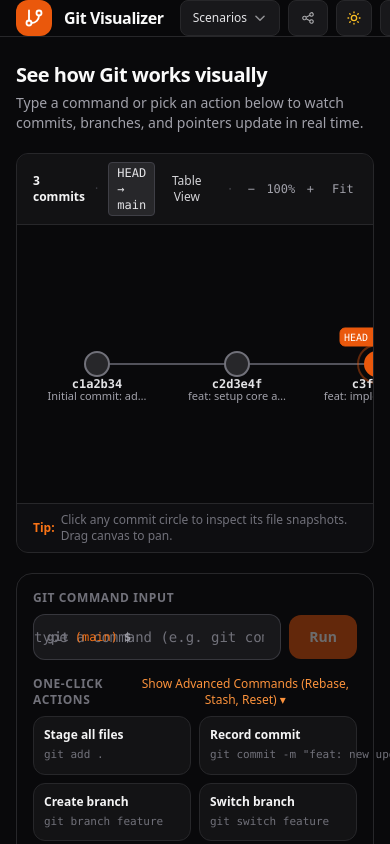
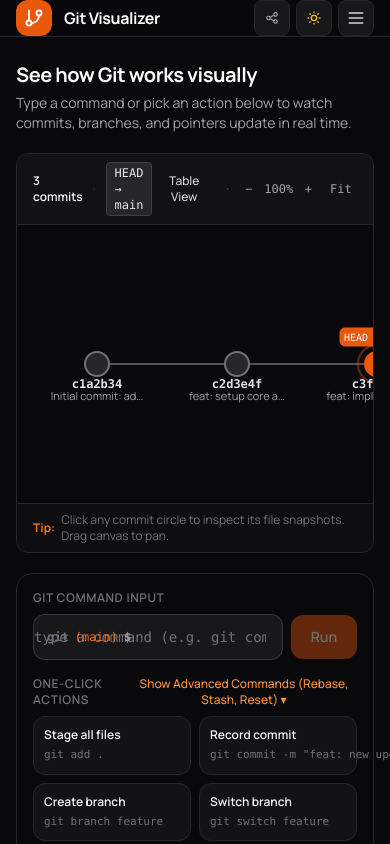
Before and after one commit to Dszae/git-visualizer, a React (Vite) app: page / in a window 390 px wide. Shown: the top 844 px of the page. Built offline with nearby package versions, Linux system fonts and the light colour scheme.

Commit message:
style: set Manrope as primary font and enhance mobile drawer

```diff
--- a/index.html
+++ b/index.html
@@ -28,6 +28,11 @@
 
     <link rel="icon" type="image/svg+xml" href="/git-logo.svg" />
     <meta name="theme-color" content="#090d16" />
+
+    <!-- Google Font: Manrope -->
+    <link rel="preconnect" href="https://fonts.googleapis.com" />
+    <link rel="preconnect" href="https://fonts.gstatic.com" crossorigin />
+    <link href="https://fonts.googleapis.com/css2?family=Manrope:wght@300;400;500;600;700;800&display=swap" rel="stylesheet" />
 
     <script type="application/ld+json">
       {
--- a/src/components/nav/Navbar.jsx
+++ b/src/components/nav/Navbar.jsx
@@ -99,9 +99,9 @@ export default function Navbar({
         </nav>
 
         {/* Right Toolbar Actions */}
-        <div className="flex items-center gap-2">
-          {/* Preset Scenarios Dropdown */}
-          <div className="relative" ref={dropdownRef}>
+        <div className="flex items-center gap-1.5 sm:gap-2">
+          {/* Preset Scenarios Dropdown (Desktop & Tablets) */}
+          <div className="relative hidden sm:block" ref={dropdownRef}>
             <button
               type="button"
               id="scenarios-menu-button"
@@ -136,13 +136,13 @@ export default function Navbar({
             )}
           </div>
 
-          {/* Reset Sandbox Button */}
+          {/* Reset Sandbox Button (Desktop & Tablets) */}
           {onResetSession && (
             <button
               onClick={onResetSession}
               aria-label="Reset simulation to default state"
               title="Reset repository to default state"
-              className="h-9 sm:h-10 px-3 rounded-lg text-xs sm:text-sm font-medium border border-zinc-200 dark:border-zinc-800 bg-white dark:bg-zinc-900 hover:bg-zinc-50 dark:hover:bg-zinc-850 text-zinc-700 dark:text-zinc-200 transition-colors hidden sm:inline-flex items-center gap-1 shadow-2xs"
+              className="h-9 sm:h-10 px-3 rounded-lg text-xs sm:text-sm font-medium border border-zinc-200 dark:border-zinc-800 bg-white dark:bg-zinc-900 hover:bg-zinc-50 dark:hover:bg-zinc-850 text-zinc-700 dark:text-zinc-200 transition-colors hidden md:inline-flex items-center gap-1 shadow-2xs"
             >
               <span>↺</span> Reset
             </button>
@@ -152,7 +152,7 @@ export default function Navbar({
           <button
             onClick={handleShare}
             aria-label="Share current scenario URL"
-            className="h-9 sm:h-10 px-3 sm:px-3.5 rounded-lg text-xs sm:text-sm font-medium border border-zinc-200 dark:border-zinc-800 bg-white dark:bg-zinc-900 hover:bg-zinc-50 dark:hover:bg-zinc-850 text-zinc-700 dark:text-zinc-200 transition-colors flex items-center gap-1.5 shadow-2xs"
+            className="h-9 sm:h-10 px-2.5 sm:px-3.5 rounded-lg text-xs sm:text-sm font-medium border border-zinc-200 dark:border-zinc-800 bg-white dark:bg-zinc-900 hover:bg-zinc-50 dark:hover:bg-zinc-850 text-zinc-700 dark:text-zinc-200 transition-colors flex items-center justify-center gap-1.5 shadow-2xs"
           >
             <svg aria-hidden="true" className="w-3.5 h-3.5 opacity-70" fill="none" stroke="currentColor" viewBox="0 0 24 24">
               <path strokeLinecap="round" strokeLinejoin="round" strokeWidth="2" d="M8.684 13.342C8.886 12.938 9 12.482 9 12c0-.482-.114-.938-.316-1.342m0 2.684a3 3 0 110-2.684m0 2.684l6.632 3.316m-6.632-6l6.632-3.316m0 0a3 3 0 105.367-2.684 3 3 0 00-5.367 2.684zm0 9.316a3 3 0 105.368 2.684 3 3 0 00-5.368-2.684z" />
@@ -191,7 +191,7 @@ export default function Navbar({
             className="lg:hidden h-9 w-9 sm:h-10 sm:w-10 rounded-lg border border-zinc-200 dark:border-zinc-800 bg-white dark:bg-zinc-900 text-zinc-700 dark:text-zinc-300 flex items-center justify-center"
           >
             <svg aria-hidden="true" className="w-5 h-5" fill="none" stroke="currentColor" viewBox="0 0 24 24">
-              <path strokeLinecap="round" strokeLinejoin="round" strokeWidth="2" d="M4 6h16M4 12h16M4 18h16" />
+              <path strokeLinecap="round" strokeLinejoin="round" strokeWidth="2" d={mobileMenuOpen ? "M6 18L18 6M6 6l12 12" : "M4 6h16M4 12h16M4 18h16"} />
             </svg>
             <span className="sr-only">Toggle navigation menu</span>
           </button>
@@ -200,14 +200,19 @@ export default function Navbar({
 
       {/* Share Toast Notification */}
       {shareSuccess && (
-        <div className="fixed top-22 right-6 px-4 py-2.5 rounded-lg bg-zinc-900 dark:bg-zinc-100 text-white dark:text-zinc-900 font-sans text-xs font-semibold shadow-lg z-50 flex items-center gap-2 animate-[fadeIn_0.15s_ease-out]">
+        <div className="fixed top-20 right-4 sm:right-6 px-4 py-2.5 rounded-lg bg-zinc-900 dark:bg-zinc-100 text-white dark:text-zinc-900 font-sans text-xs font-semibold shadow-lg z-50 flex items-center gap-2 animate-[fadeIn_0.15s_ease-out]">
           <span className="text-emerald-500 font-bold">✓</span> Link copied to clipboard
         </div>
       )}
 
       {/* Mobile Drawer */}
       {mobileMenuOpen && (
-        <div id="mobile-nav-drawer" className="lg:hidden border-t border-zinc-200 dark:border-zinc-800 bg-white dark:bg-zinc-950 p-4 space-y-2 text-sm">
+        <div id="mobile-nav-drawer" className="lg:hidden border-t border-zinc-200 dark:border-zinc-800 bg-white dark:bg-zinc-950 p-4 space-y-3 text-sm max-h-[calc(100vh-5rem)] overflow-y-auto">
+          {/* Main Navigation Tabs */}
+          <div className="space-y-1">
+            <span className="text-[11px] font-semibold text-zinc-400 dark:text-zinc-500 uppercase tracking-wider px-3 block mb-1">
+              Navigation
+            </span>
             {tabs.map(t => (
               <button
                 key={t.id}
@@ -215,7 +220,7 @@ export default function Navbar({
                   onSelectTab(t.id);
                   setMobileMenuOpen(false);
                 }}
-              className={`w-full text-left px-3.5 py-2.5 rounded-lg font-medium transition-colors ${
+                className={`w-full text-left px-3.5 py-3 rounded-lg font-medium transition-colors min-h-[44px] flex items-center ${
                   activeTab === t.id
                     ? 'bg-zinc-100 dark:bg-zinc-800 text-zinc-950 dark:text-white font-semibold'
                     : 'text-zinc-700 dark:text-zinc-300 hover:bg-zinc-50 dark:hover:bg-zinc-900'
@@ -224,19 +229,53 @@ export default function Navbar({
                 {t.label}
               </button>
             ))}
+          </div>
+
+          {/* Mobile Preset Scenarios List */}
+          <div className="pt-2 border-t border-zinc-200 dark:border-zinc-850 space-y-1.5">
+            <span className="text-[11px] font-semibold text-zinc-400 dark:text-zinc-500 uppercase tracking-wider px-3 block mb-1">
+              Load Preset Scenario
+            </span>
+            <div className="grid grid-cols-1 gap-1.5">
+              {PRESET_SCENARIOS.map(s => (
+                <button
+                  key={s.id}
+                  onClick={() => {
+                    handleSelectScenario(s);
+                    setMobileMenuOpen(false);
+                  }}
+                  className="w-full text-left p-2.5 rounded-lg border border-zinc-200/80 dark:border-zinc-850 hover:bg-zinc-100 dark:hover:bg-zinc-900 transition-colors"
+                >
+                  <p className="font-semibold text-xs text-zinc-900 dark:text-zinc-100">{s.title}</p>
+                  <p className="text-[11px] text-zinc-500 dark:text-zinc-400 truncate mt-0.5">{s.description}</p>
+                </button>
+              ))}
+            </div>
+          </div>
+
+          {/* Quick Actions (Reset & Share) */}
+          <div className="pt-2 border-t border-zinc-200 dark:border-zinc-850 space-y-1">
             {onResetSession && (
-            <div className="pt-2 border-t border-zinc-200 dark:border-zinc-800">
               <button
                 onClick={() => {
                   onResetSession();
                   setMobileMenuOpen(false);
                 }}
-                className="w-full text-left px-3.5 py-2.5 rounded-lg text-sm text-zinc-700 dark:text-zinc-300 hover:bg-zinc-50 dark:hover:bg-zinc-900 font-medium"
+                className="w-full text-left px-3.5 py-2.5 rounded-lg text-sm text-zinc-700 dark:text-zinc-300 hover:bg-zinc-50 dark:hover:bg-zinc-900 font-medium min-h-[44px] flex items-center gap-2"
               >
-                Reset Sandbox
+                <span>↺</span> Reset Sandbox to Default
+              </button>
+            )}
+            <button
+              onClick={() => {
+                handleShare();
+                setMobileMenuOpen(false);
+              }}
+              className="w-full text-left px-3.5 py-2.5 rounded-lg text-sm text-zinc-700 dark:text-zinc-300 hover:bg-zinc-50 dark:hover:bg-zinc-900 font-medium min-h-[44px] flex items-center gap-2"
+            >
+              <span>🔗</span> Copy Shareable URL
             </button>
           </div>
-          )}
         </div>
       )}
     </header>
--- a/src/index.css
+++ b/src/index.css
@@ -1,6 +1,12 @@
 @tailwind base;
 @tailwind components;
 @tailwind utilities;
+
+body {
+  font-family: 'Manrope', system-ui, -apple-system, BlinkMacSystemFont, 'Segoe UI', Roboto, sans-serif;
+  -webkit-font-smoothing: antialiased;
+  -moz-osx-font-smoothing: grayscale;
+}
 
 /* Custom scrollbar */
 ::-webkit-scrollbar {
--- a/tailwind.config.js
+++ b/tailwind.config.js
@@ -6,7 +6,11 @@ export default {
   ],
   darkMode: 'class',
   theme: {
-    extend: {},
+    extend: {
+      fontFamily: {
+        sans: ['Manrope', 'system-ui', '-apple-system', 'BlinkMacSystemFont', 'Segoe UI', 'Roboto', 'sans-serif'],
+      },
+    },
   },
   plugins: [],
 }
```
Lines whose indentation alone changed are shown as unchanged.
